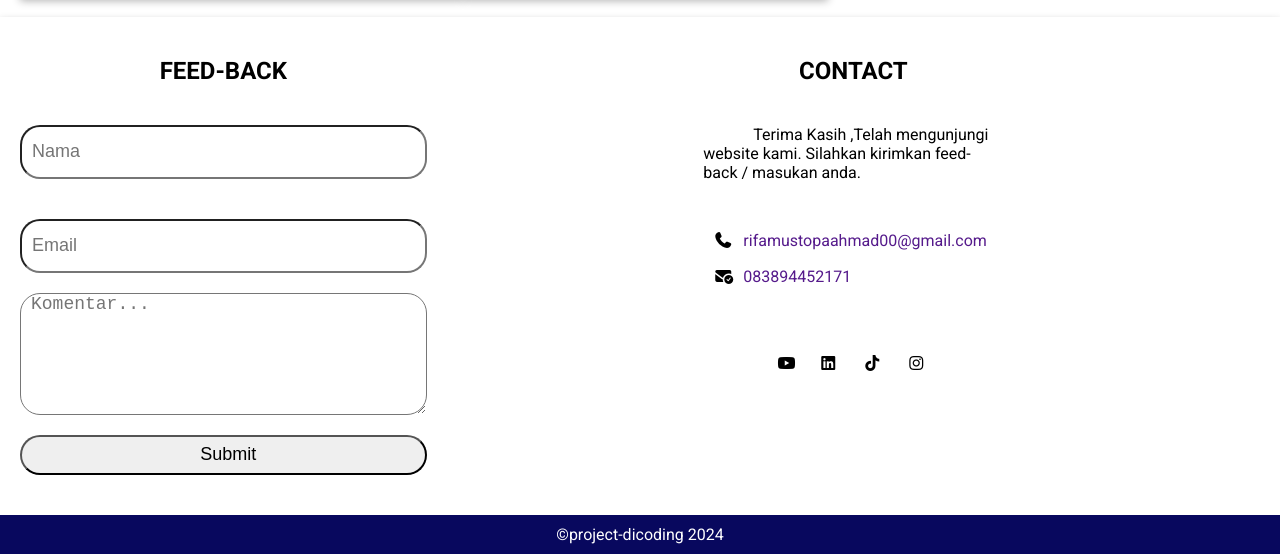
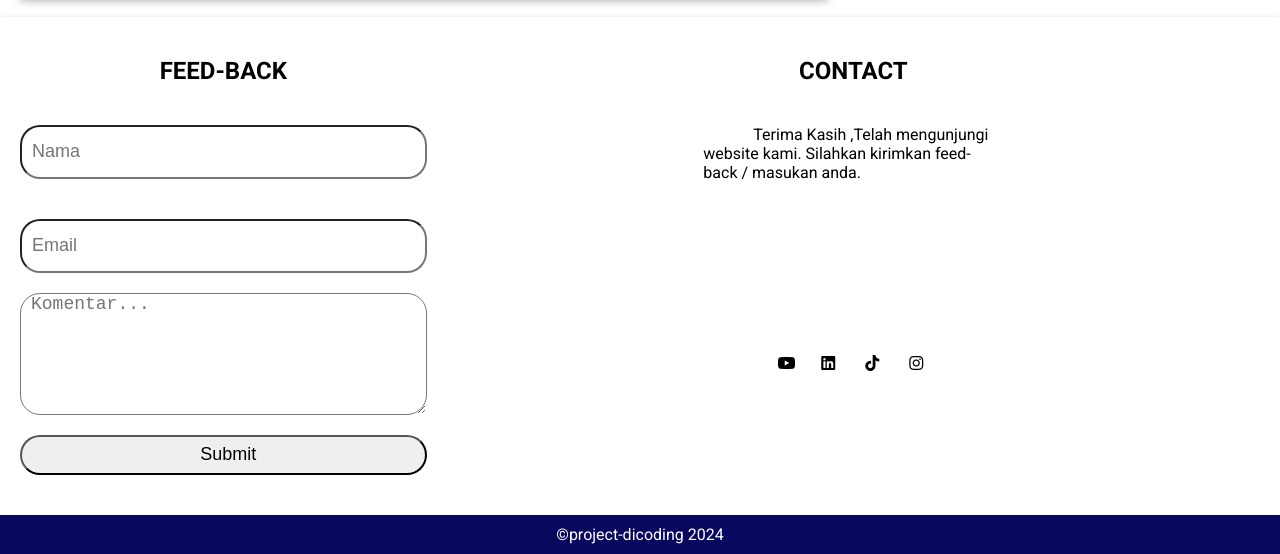
Before and after one commit to Rifa00/kota-garut, a plain HTML site: page index.html in a window 1280 px wide. Shown: the part 4664-5218 px from the top of the page. Drawn offline with Linux system fonts and the light colour scheme.

```diff
--- a/index.html
+++ b/index.html
@@ -360,8 +360,7 @@ utilized for farming area. </p></blockquote>
        <p>Terima Kasih ,Telah mengunjungi website kami.
         Silahkan kirimkan feed-back / masukan anda.
        </p>
-          <span><i class="fa-solid fa-phone"></i><a href="">rifamustopaahmad00@gmail.com</a></span><br>
-          <span><i class="fa-solid fa-envelope-circle-check"></i><a href="">083894452171</a></span>
+
           </div>
           <div class="icon">
             <a href=""><i class="fa-brands fa-youtube"></i></a>
```
